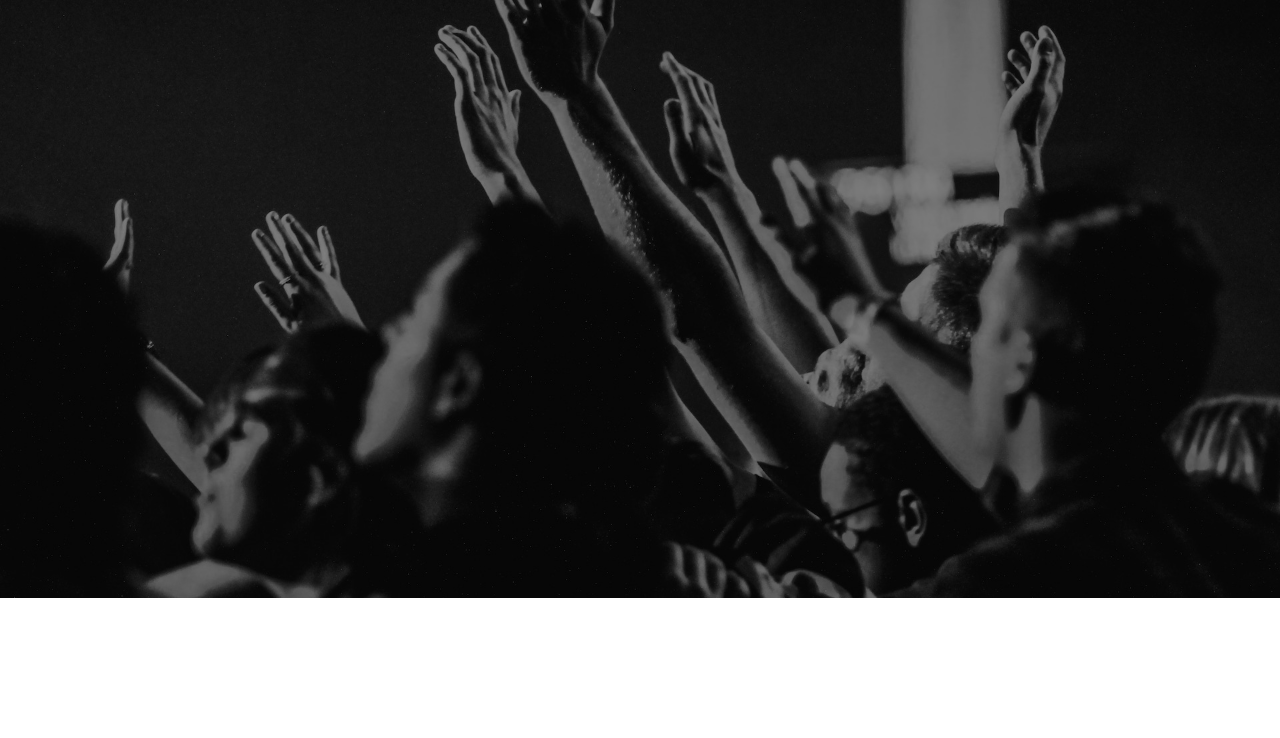
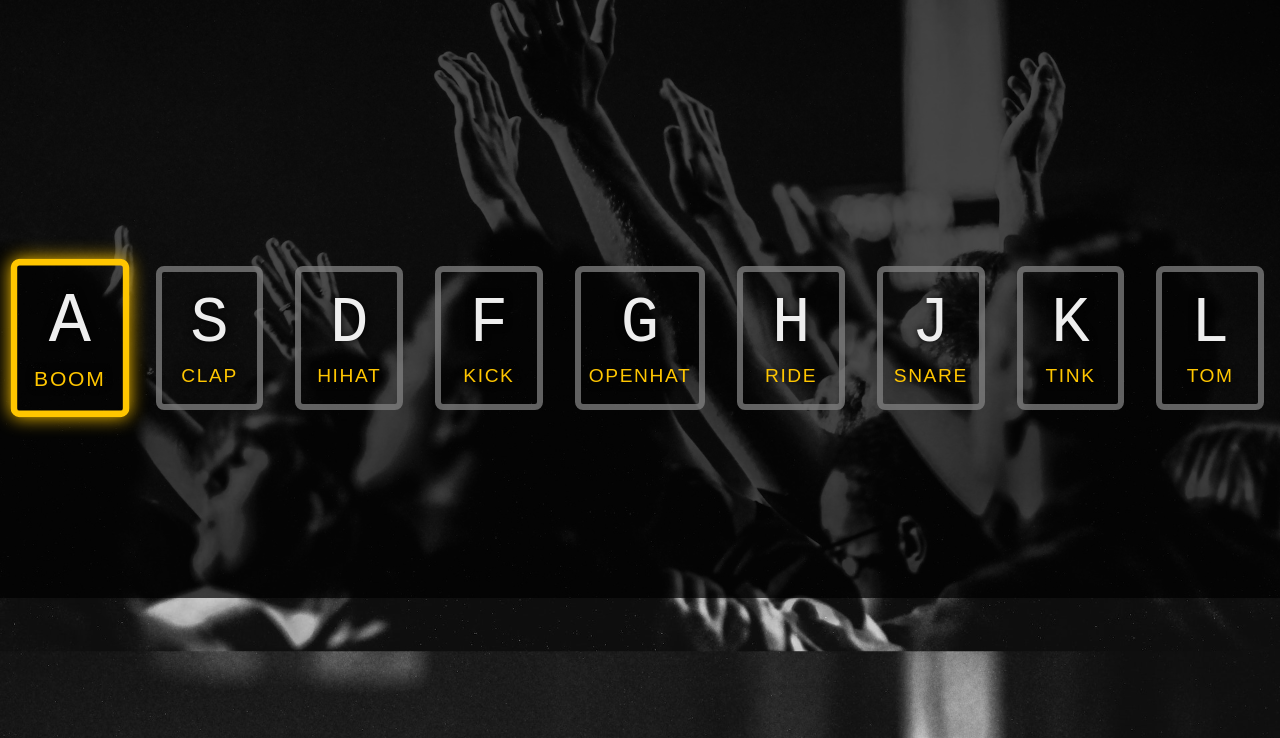
Before and after one commit to arunrr/javascript-drum-kit, a plain HTML site: page index.html in a window 1280 px wide. Shown: the part 202-940 px from the top of the page. Before the commit the page ends 800 px from the top, so only its background shows below. Drawn offline with Linux system fonts and the light colour scheme.

Commit message:
Add css style

```diff
--- a/index.html
+++ b/index.html
@@ -11,41 +11,41 @@
     <div class="bg-overlay"></div>
     <h1>Drum Kit</h1>
     <div class="keys">
-      <div data-key="65" class="key">
+      <div data-key="65" class="key playing">
         <kbd>A</kbd>
-        <span>boom</span>
+        <span class="sound">boom</span>
       </div>
       <div class="key">
         <kbd>S</kbd>
-        <span>clap</span>
+        <span class="sound">clap</span>
       </div>
       <div class="key">
         <kbd>D</kbd>
-        <span>hihat</span>
+        <span class="sound">hihat</span>
       </div>
       <div class="key">
         <kbd>F</kbd>
-        <span>kick</span>
+        <span class="sound">kick</span>
       </div>
       <div class="key">
         <kbd>G</kbd>
-        <span>openhat</span>
+        <span class="sound">openhat</span>
       </div>
       <div class="key">
         <kbd>H</kbd>
-        <span>ride</span>
+        <span class="sound">ride</span>
       </div>
       <div class="key">
         <kbd>J</kbd>
-        <span>snare</span>
+        <span class="sound">snare</span>
       </div>
       <div class="key">
         <kbd>K</kbd>
-        <span>tink</span>
+        <span class="sound">tink</span>
       </div>
       <div class="key">
         <kbd>L</kbd>
-        <span>tom</span>
+        <span class="sound">tom</span>
       </div>
     </div>
 
--- a/style/main.css
+++ b/style/main.css
@@ -5,6 +5,7 @@
 }
 
 body {
+  font-size: 10px;
   font-family: sans-serif;
   background-color: black;
   background: url("../assets/background.jpg") no-repeat center center fixed;
@@ -16,10 +17,50 @@ body {
   position: fixed;
   background-color: black;
   inset: 0;
-  opacity: 0.5;
+  opacity: 0.7;
   z-index: -1;
 }
 
 h1 {
+  font-size: 5rem;
   text-align: center;
+  margin-top: 3rem;
 }
+
+.keys {
+  display: flex;
+  flex: 1;
+  min-height: 100vh;
+  align-items: center;
+  justify-content: center;
+}
+
+.key {
+  border: 0.4rem solid rgba(128, 128, 128, 0.759);
+  border-radius: 0.5rem;
+  margin: 1rem;
+  font-size: 1.5rem;
+  padding: 1rem 0.5rem;
+  transition: all 0.7s ease;
+  width: 10rem;
+  text-align: center;
+  text-shadow: 0 0 0.5rem black;
+}
+
+.playing {
+  transform: scale(1.1);
+  border-color: #ffc600;
+  box-shadow: 0 0 1rem #ffc600;
+}
+
+kbd {
+  display: block;
+  font-size: 4rem;
+}
+
+.sound {
+  font-size: 1.2rem;
+  text-transform: uppercase;
+  letter-spacing: 0.1rem;
+  color: #ffc600;
+}
```
